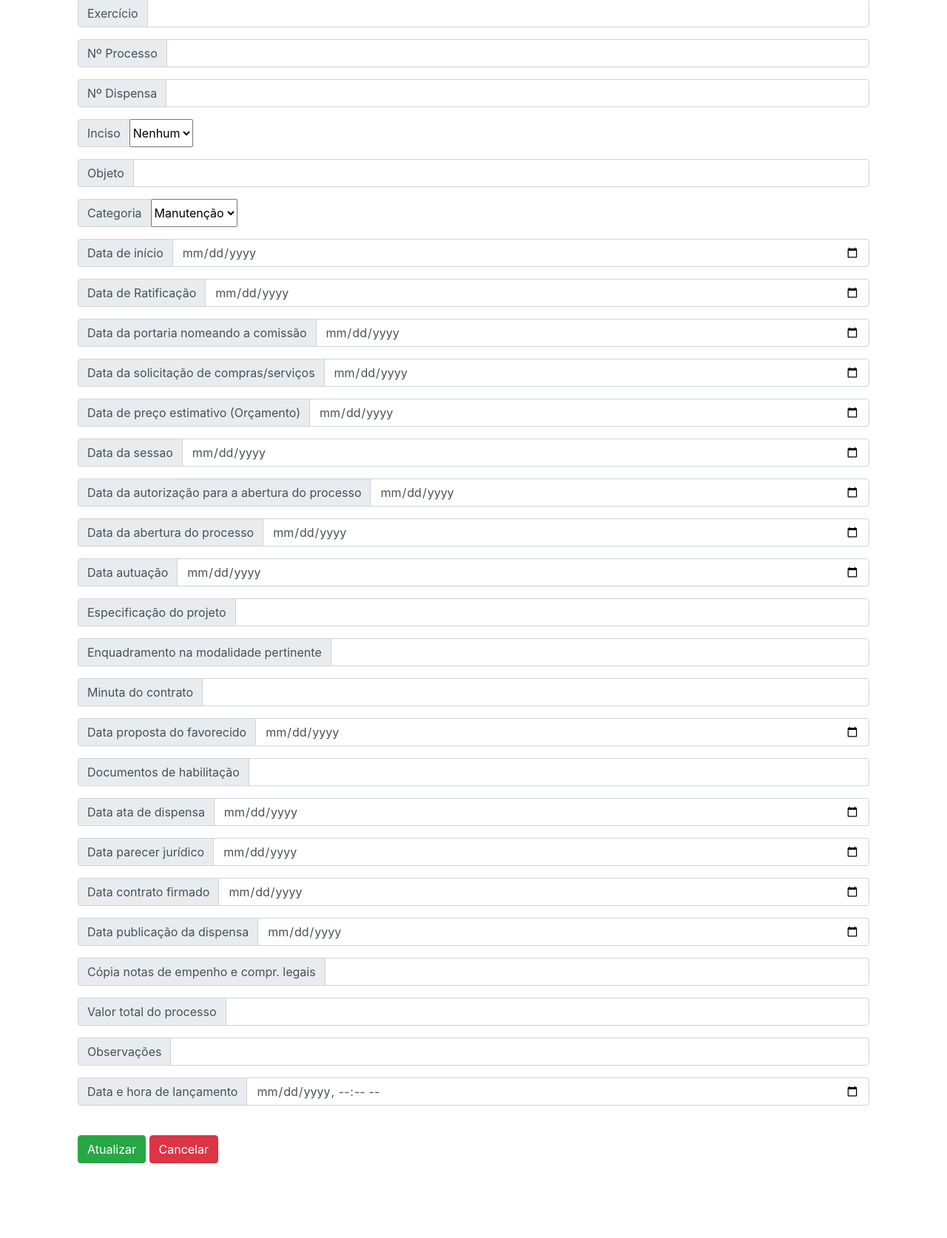
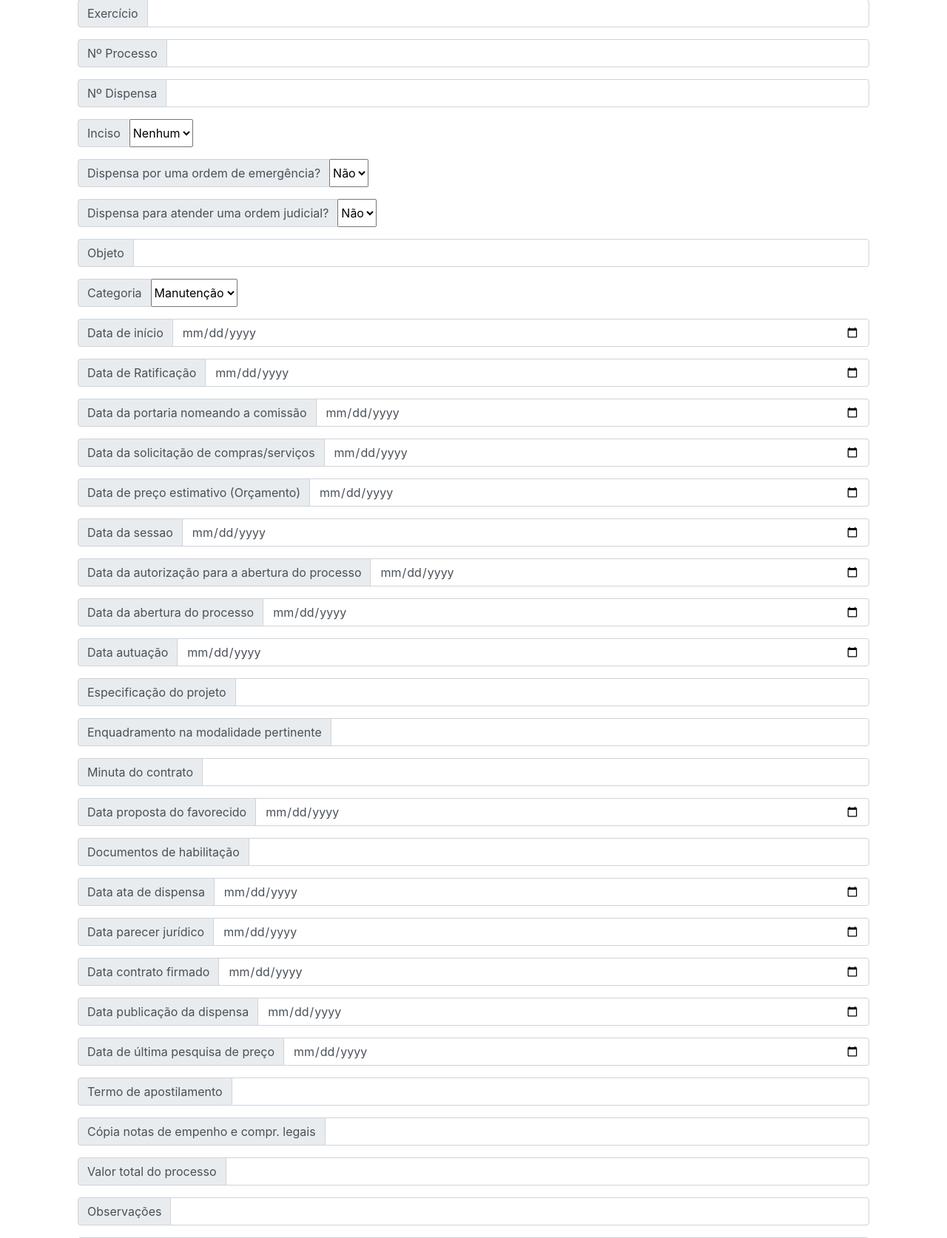
Before and after one commit to HugoMTeodoro/Site_Norte_Consultoria, a PHP site: page /dispensa/editDispensa.php in a window 1280 px wide. Shown: the part 174-1848 px from the top of the page at 74% size. Run offline with PHP 8.4, Linux system fonts and the light colour scheme; data comes from the database, SQL or seed files in the repository; data that the repository does not hold is empty.

Commit message:
overwite

```diff
--- a/public/dispensa/editDispensa.php
+++ b/public/dispensa/editDispensa.php
@@ -91,7 +91,76 @@ $dispensa = $resultado->fetch_assoc();
             </select>
         </div>
 
+        <div class="input-group mb-3">
+            <div class="input-group-prepend">
+                <span class="input-group-text" id="inputGroup-sizing-default">Dispensa por uma ordem de emergência?</span>
+            </div>
+            <select class="form-select" name="tipoEmergencia" id="tipoEmergencia">
+            <?php
+                if ($dispensa["emergencia"] == "Não") {
+                ?>
+                    <option value="Nao" selected>
+                        <?php echo "Não"  ?>
+                    </option>
+                    <?php
+                } else {
+                ?>
+                    <option value="Nao">
+                        <?php echo "Não"  ?>
+                    </option>
+                <?php
+                } if ($dispensa["emergencia"] == "Sim"){
+                ?>
+                    <option value="Sim" selected>
+                        <?php echo "Sim"  ?>
+                    </option>
+                    <?php
+                } else {
+                ?>
+                    <option value="Sim">
+                        <?php echo "Sim"  ?>
+                    </option>
+                <?php
+                }
+                ?>
+            </select>
+        </div>
 
+        <div class="input-group mb-3">
+            <div class="input-group-prepend">
+                <span class="input-group-text" id="inputGroup-sizing-default">Dispensa para atender uma ordem judicial?</span>
+            </div>
+            <select class="form-select" name="tipoJudicial" id="tipoJudicial">
+                <?php
+                if ($dispensa["judicial"] == "Não") {
+                ?>
+                    <option value="Nao" selected>
+                        <?php echo "Não"  ?>
+                    </option>
+                    <?php
+                } else {
+                ?>
+                    <option value="Nao">
+                        <?php echo "Não"  ?>
+                    </option>
+                <?php
+                } if ($dispensa["judicial"] == "Sim"){
+                ?>
+                    <option value="Sim" selected>
+                        <?php echo "Sim"  ?>
+                    </option>
+                    <?php
+                } else {
+                ?>
+                    <option value="Sim">
+                        <?php echo "Sim"  ?>
+                    </option>
+                <?php
+                }
+                ?>
+
+            </select>
+        </div>
 
         <div class="input-group mb-3">
             <div class="input-group-prepend">
@@ -177,11 +246,11 @@ $dispensa = $resultado->fetch_assoc();
         </div>
 
         <div class="input-group mb-3">
-                <div class="input-group-prepend">
-                    <span class="input-group-text" id="inputGroup-sizing-default">Data da sessao</span>
-                </div>
-                <input type="date" name="datesessao" class="form-control" id="datesessao" aria-label="Default" aria-describedby="inputGroup-sizing-default" value="<?php echo $dispensa["dt_sessao"] ?>">
+            <div class="input-group-prepend">
+                <span class="input-group-text" id="inputGroup-sizing-default">Data da sessao</span>
             </div>
+            <input type="date" name="datesessao" class="form-control" id="datesessao" aria-label="Default" aria-describedby="inputGroup-sizing-default" value="<?php echo $dispensa["dt_sessao"] ?>">
+        </div>
 
         <div class="input-group mb-3">
             <div class="input-group-prepend">
@@ -271,6 +340,22 @@ $dispensa = $resultado->fetch_assoc();
 
         <div class="input-group mb-3">
             <div class="input-group-prepend">
+                <span class="input-group-text" id="inputGroup-sizing-default">Data de última pesquisa de preço</span>
+            </div>
+            <input type="date" name="datePesquisa" class="form-control" id="datePesquisa" aria-label="Default" aria-describedby="inputGroup-sizing-default" value="<?php echo $dispensa["dt_pesquisa"] ?>">
+        </div>
+
+        <div class="input-group mb-3">
+            <div class="input-group-prepend">
+                <span class="input-group-text" id="inputGroup-sizing-default">Termo de apostilamento</span>
+            </div>
+            <input type="text" name="txtApostilamento" class="form-control" id="txtApostilamento" aria-label="Default" aria-describedby="inputGroup-sizing-default" value="<?php echo $dispensa["apostilamento"] ?>">
+        </div>
+
+
+
+        <div class="input-group mb-3">
+            <div class="input-group-prepend">
                 <span class="input-group-text" id="inputGroup-sizing-default">Cópia notas de empenho e compr. legais</span>
             </div>
             <input type="text" name="txtCopias" class="form-control" id="txtCopias" aria-label="Default" aria-describedby="inputGroup-sizing-default" value="<?php echo $dispensa["copia_empenho_compras_legais"] ?>">
--- a/public/orgao/exercicioAtual.php
+++ b/public/orgao/exercicioAtual.php
@@ -6,5 +6,5 @@ $sql = "UPDATE
     $resultado = $connection -> query($sql);
 ?>
 <script>
-window.location.href=('Object', 'Title', '/norte/Site_Norte_Consultoria/public/dispensa/listDispensa.php');
+window.location.href=('Object', 'Title', '/projetos/Site_Norte_Consultoria/public/dispensa/listDispensa.php');
 </script>
--- a/public/orgao/exercicioAtuali.php
+++ b/public/orgao/exercicioAtuali.php
@@ -8,7 +8,7 @@ $sql = "UPDATE
 <script>
 url = new URL(window.location.href);
 url.searchParams.delete("param");
-window.location.href=('Object', 'Title', '/norte/Site_Norte_Consultoria/public/inexigibilidade/listInexigibilidade.php');
+window.location.href=('Object', 'Title', '/projetos/Site_Norte_Consultoria/public/inexigibilidade/listInexigibilidade.php');
 
 
 </script>
--- a/public/pregao/editPregao.php
+++ b/public/pregao/editPregao.php
@@ -207,8 +207,6 @@ include("../../data/connection.php");
             </div>
 
 
-
-
             <div class="input-group mb-3">
                 <div class="input-group-prepend">
                     <span class="input-group-text" id="inputGroup-sizing-default">Data do ato da nomeação pregoeiro/comissão</span>
@@ -319,9 +317,9 @@ include("../../data/connection.php");
 
             <div class="input-group mb-3">
                 <div class="input-group-prepend">
-                    <span class="input-group-text" id="inputGroup-sizing-default">Data da ata de abertura/julgamento</span>
+                    <span class="input-group-text" id="inputGroup-sizing-default">Data de abertura/julgamento</span>
                 </div>
-                <input type="date" name="dateAberturaata" class="form-control" id="dateAberturaata" aria-label="Default" aria-describedby="inputGroup-sizing-default" value="<?php echo $pregao["dt_ata_abertura"]?>">
+                <input type="date" name="dateAbertura" class="form-control" id="dateAbertura" aria-label="Default" aria-describedby="inputGroup-sizing-default" value="<?php echo $pregao["dt_ata_abertura"]?>">
             </div>
 
             <div class="input-group mb-3">
```
Also changed, not shown: public/dispensa/insertDispensa.php (+7 -2 lines), public/dispensa/updateDispensa.php (+22 -8 lines).
